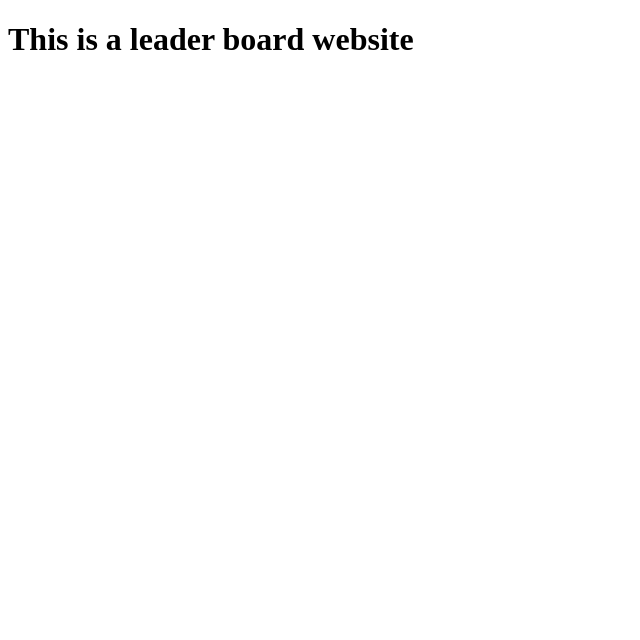
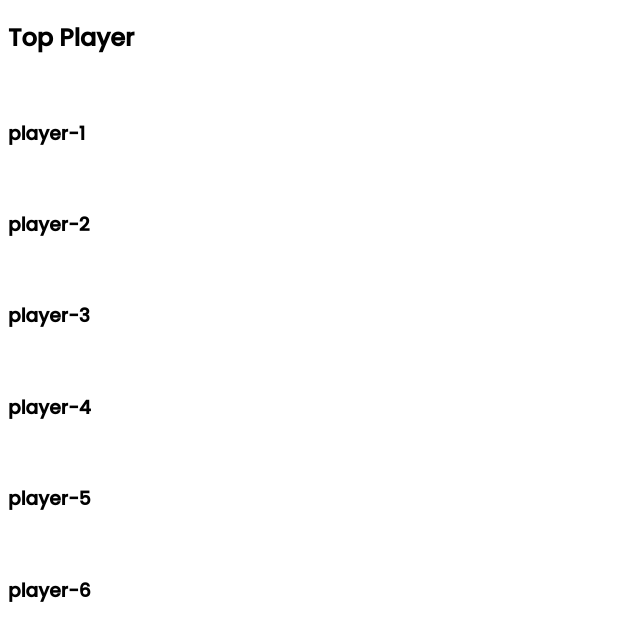
Before and after one commit to musahussain/leader-board-css3, a plain HTML site: page index.html in a window 1280 px wide. Shown: the whole page, without its empty margins (0-640 px from the left). Drawn offline with Linux system fonts and the light colour scheme.

Commit message:
added few changes

```diff
--- a/index.html
+++ b/index.html
@@ -5,8 +5,64 @@
     <meta http-equiv="X-UA-Compatible" content="IE=edge">
     <meta name="viewport" content="width=device-width, initial-scale=1.0">
     <title>Leader Board</title>
+    <link rel="stylesheet" href="./styles/style.css">
 </head>
 <body>
-    <h1>This is a leader board website</h1>
+
+    <!-- header section -->
+    <section class="header">
+
+    </section>
+
+    <!-- main section  -->
+    <main>
+        <section class="middle-content">
+            <!-- players section  -->
+            <div class="players-section">
+                <h2>Top Player</h2>
+                <div class="player">
+                    <div class="img">
+                        <img src="" alt="">
+                    </div>
+                    <h3>player-1</h3>
+                </div>
+                <div class="player">
+                    <div class="img">
+                        <img src="" alt="">
+                    </div>
+                    <h3>player-2</h3>
+                </div>
+                <div class="player">
+                    <div class="img">
+                        <img src="" alt="">
+                    </div>
+                    <h3>player-3</h3>
+                </div>
+                <div class="player">
+                    <div class="img">
+                        <img src="" alt="">
+                    </div>
+                    <h3>player-4</h3>
+                </div>
+                <div class="player">
+                    <div class="img">
+                        <img src="" alt="">
+                    </div>
+                    <h3>player-5</h3>
+                </div>
+                <div class="player">
+                    <div class="img">
+                        <img src="" alt="">
+                    </div>
+                    <h3>player-6</h3>
+                </div>
+            </div>
+
+            <!-- blog section  -->
+            <div class="blog-section">
+
+            </div>
+        </section>
+    </main>
 </body>
 </html>
--- /dev/null
+++ b/styles/style.css
@@ -0,0 +1,7 @@
+/* font  */
+@import url('https://fonts.googleapis.com/css2?family=Poppins:wght@500&display=swap');
+
+/* common styles */
+body{
+    font-family: 'Poppins', sans-serif;
+}
```
